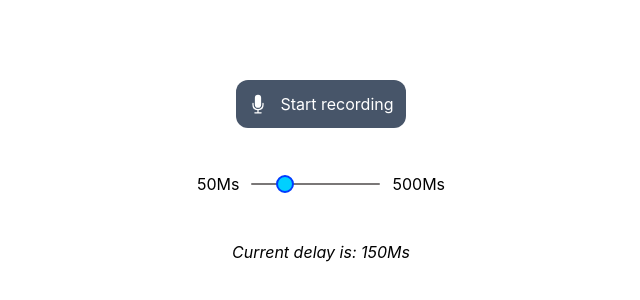
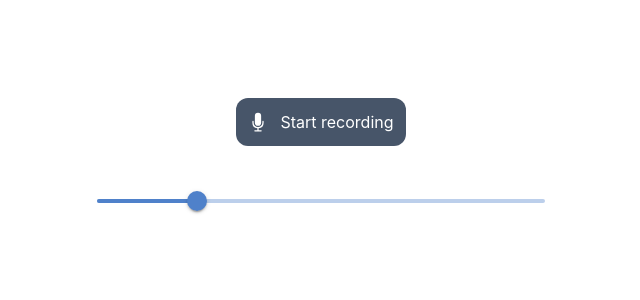
Before and after one commit to Shaky-Sahil/Delayed-Auditory-Feedback, a React (Create React App) app: page / in a window 1280 px wide. Shown: the part 236-536 px from the top of the page, without its empty margins (319-959 px from the left). Built offline with nearby package versions, Linux system fonts and the light colour scheme; no server answers.

Commit message:
styling test5

```diff
--- a/package.json
+++ b/package.json
@@ -3,7 +3,10 @@
   "version": "0.1.0",
   "private": true,
   "dependencies": {
+    "@emotion/react": "^11.11.4",
+    "@emotion/styled": "^11.11.0",
     "@heroicons/react": "^2.1.1",
+    "@mui/material": "^5.15.14",
     "@testing-library/jest-dom": "^5.17.0",
     "@testing-library/react": "^13.4.0",
     "@testing-library/user-event": "^13.5.0",
--- a/src/components/Daf.css
+++ b/src/components/Daf.css
@@ -1,34 +1,3 @@
 body {
-    background-color: rgba(0, 0, 0, 0); /* Transparent background */
+    background-color: rgba(0, 0, 0, 0);
   }
-
-  input[type="range"] {
-    -webkit-appearance: none;
-    width: 100%;
-    height: 2px;
-    border-radius: 10px;
-    outline: 0;
-    background: #7a7777;
-}
-
-input[type=range]::-webkit-slider-thumb {
-    -webkit-appearance: none;
-    height: 18px;
-    width: 18px;
-    border-radius: 3px;
-    background: rgb(0, 208, 255);
-    border-radius: 50%;
-    border: 2px solid rgb(0, 60, 255);
-    cursor: pointer;
-  }
-
-  input[type=range]::-webkit-slider-runnable-track::before {
-    content: '';
-    position: absolute;
-    top: 0;
-    left: 0;
-    width: calc(100% - 18px); /* Width minus thumb width */
-    height: 100%;
-    background-color: rgb(255, 0, 0); /* Color for the track to the left of the thumb */
-    z-index: 0; /* Ensure the pseudo-element is behind the thumb */
-}
--- a/src/components/Daf.js
+++ b/src/components/Daf.js
@@ -2,6 +2,8 @@ import React, { useEffect, useState } from 'react';
 import * as Tone from 'tone';
 import { BeakerIcon, MicrophoneIcon } from '@heroicons/react/24/solid'
 import './Daf.css'
+import { Slider } from '@mui/material';
+
 const Daf = () => {
   const [isRecording, setIsRecording] = useState(false);
   const [mic, setMic] = useState(null);
@@ -74,9 +76,9 @@ const Daf = () => {
     <>
     <div className='text-white flex justify-center items-center w-full h-screen text-center'>
 
-      <div>
+      <div className='w-full'>
 
-        <div className='flex pb-3 items-center justify-center'>
+        <div className='flex pb-6 items-center justify-center'>
 
           <button className=' flex' onClick={()=>{
           if(micPermission){
@@ -95,27 +97,40 @@ const Daf = () => {
           </button>
 
         </div>
-
-        <div className='flex items-center mb-6 bg-white text-black p-4 pb-5 rounded-xl justify-center'>
-          <label className='flex items-center justify-center'>
-          <p className='mr-3'>50Ms</p>
-          <input
-            className='slider'
-            type="range"
+            <div className='w-[35%] m-auto'>
+          <Slider
+          className='custom-slider'
+          color='sprimary'
           min={0.05}
           max={0.5}
           step={0.01}
           value={delay}
           onChange={handleDelayChange}
+          valueLabelDisplay="auto"
+          sx={{
+            '& .MuiSlider-thumb': {
+              borderRadius: '20px',
+              height:'20px',
+            },
+            '& span': {
+              background:"#4f81ca",
+              border:"none",
+            },
+            '& .MuiSlider-valueLabel': {
+              backgroundColor: '#4f81ca',
+              borderRadius: '5px',
+              border: 'none',
+              height: '30px',
+            },
+            '& .MuiSlider-track': {
+              backgroundColor: '#4f81ca',
+              borderRadius: '4px',
+            }
+          }}
           />
-          <p className='ml-3'>500Ms</p>
-          </label>
           </div>
-
-        <output className='p-4 italic bg-white rounded-xl text-black'>Current delay is: {delay * 1000}Ms</output>
-
+        <output className='p-7 italic rounded-xl'>Current delay is: {delay * 1000}Ms</output>
         </div>
-
       </div>
     </>
   );
```
Also changed, not shown: 1 other file (tests, documents, lock files or other folders). Lines whose indentation alone changed are shown as unchanged.
